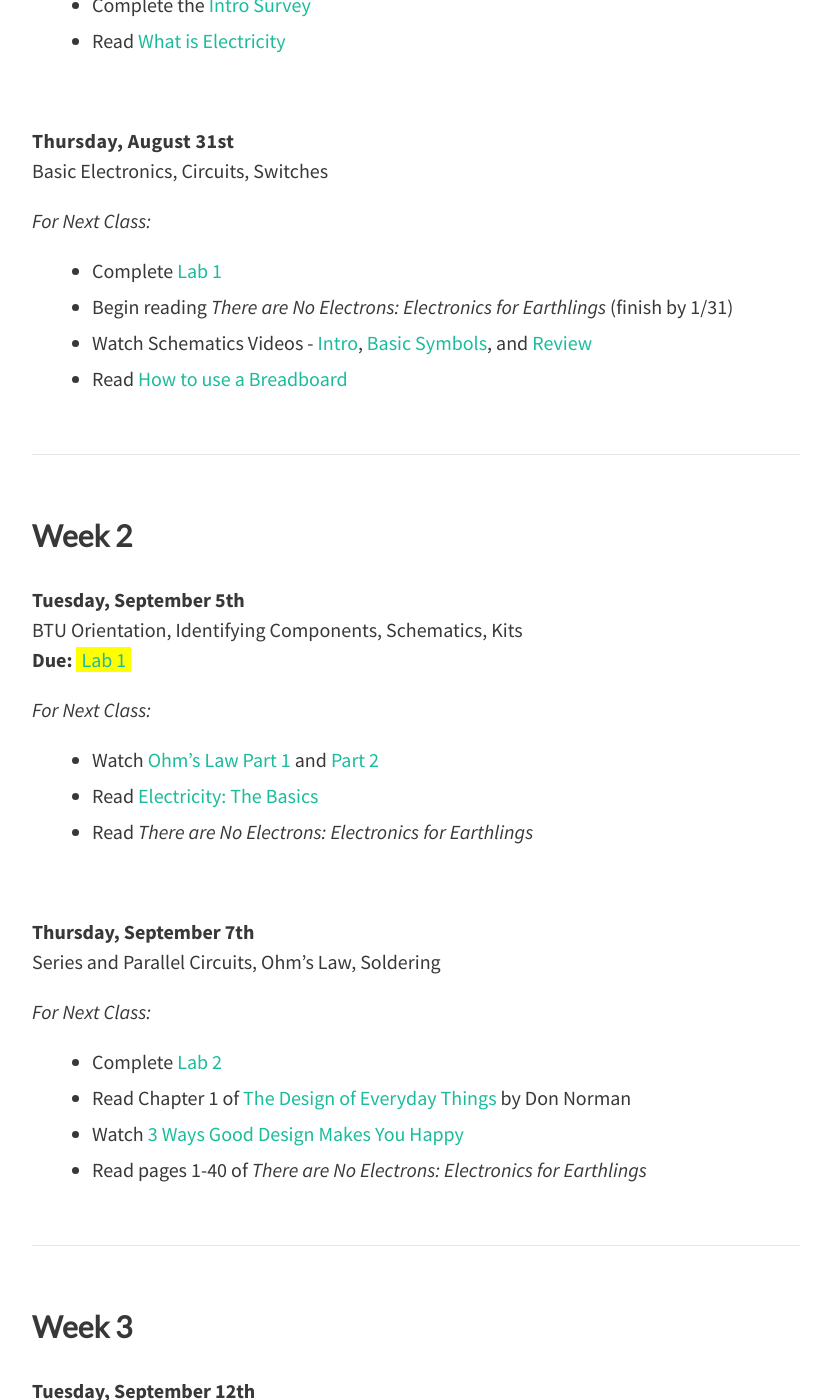
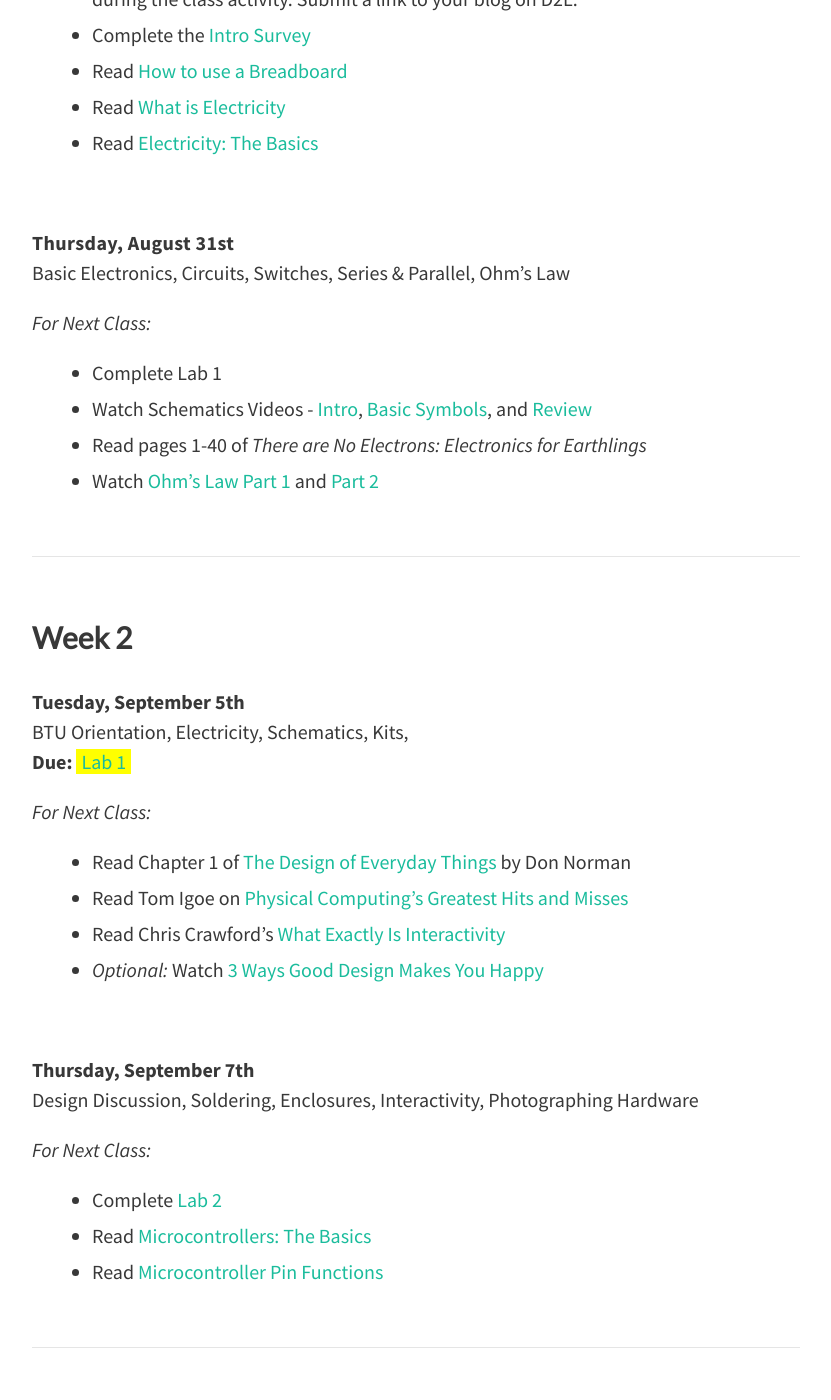
Before and after one commit to coloringchaos/object-f17, a Jekyll site: the page built from schedule.md, in a window 1280 px wide and 1400 px high, scrolled down 716 px. Shown: the whole window, without its empty margins (224-1055 px from the left). Built offline with Jekyll 4.4.1, drawn with Linux system fonts in a browser that asks for light colours; nearby versions of some CDN libraries; some of the changed text lies outside the part shown.

Commit message:
completing schedule

```diff
--- a/schedule.md
+++ b/schedule.md
@@ -7,110 +7,97 @@ feature-img: "img/bg1.jpg"
 
 ### Week 1
 
-**<span class="date">Tuesday, August 29th</span>** <br> Introductions, Fantasy Device, Expectations, [Documentation](/object-f17/blog)
+**<span class="date">Tuesday, August 29th</span>** <br>Introductions, Fantasy Device, Expectations, [Documentation](/object-f17/blog)
 
 *For Next Class:*
 
-+ Set up your [Online Documentation Journal](/object-f17/blog) and email me the link
-+ Complete the [Intro Survey]()
++ Set up your Documentation Journal and write a brief post about the object you made during the class activity. Submit a link to your blog on D2L.
++ Complete the [Intro Survey](https://docs.google.com/forms/d/e/1FAIpQLScte3sp6Mr1dk5I62C4sSJwy6vG3NQRRXG5okMiqE-4BpJlvQ/viewform?usp=sf_link)
++ Read [How to use a Breadboard](https://learn.sparkfun.com/tutorials/how-to-use-a-breadboard)
 + Read [What is Electricity](https://learn.sparkfun.com/tutorials/what-is-electricity)
++ Read [Electricity: The Basics](https://itp.nyu.edu/physcomp/lessons/electronics/electricity-the-basics/)
+
 
 <br>
 
-**<span class="date">Thursday, August 31st</span>** <br> Basic Electronics, Circuits, Switches
+**<span class="date">Thursday, August 31st</span>** <br>Basic Electronics, Circuits, Switches, Series & Parallel, Ohm's Law
 
 *For Next Class:*
 
-+ Complete [Lab 1]()
-+ Begin reading *There are No Electrons: Electronics for Earthlings* (finish by 1/31)
++ Complete Lab 1
 + Watch Schematics Videos - [Intro](https://vimeo.com/90280008), [Basic Symbols](https://vimeo.com/90286527), and [Review](https://vimeo.com/90534363)
-+ Read [How to use a Breadboard](https://learn.sparkfun.com/tutorials/how-to-use-a-breadboard)
++ Read pages 1-40 of *There are No Electrons: Electronics for Earthlings*
++ Watch [Ohm's Law Part 1](https://vimeo.com/album/2801639/video/76442432) and [Part 2](https://vimeo.com/album/2801639/video/76442431)
 
 <hr>
 
 ### Week 2
 
-**Tuesday, September 5th**<br> BTU Orientation, Identifying Components, Schematics, Kits<br> **Due:** <span class="highlight">[Lab 1](/object-f17/lab-1)</span>
+**Tuesday, September 5th**<br>BTU Orientation, Electricity, Schematics, Kits, <br> **Due:** <span class="highlight">[Lab 1]()</span>
+
+*For Next Class:*
++ Read Chapter 1 of [The Design of Everyday Things](http://object.ariellehein.com/readings/DesignOfEveryDayThings.pdf) by Don Norman
++ Read Tom Igoe on [Physical Computing's Greatest Hits and Misses](http://www.tigoe.net/blog/category/physicalcomputing/176/)
++ Read Chris Crawford's [What Exactly Is Interactivity](http://object.ariellehein.com/readings/theartofinteractivedesign-ch1.pdf)
++ *Optional:* Watch [3 Ways Good Design Makes You Happy](https://www.ted.com/talks/don_norman_on_design_and_emotion?language=en)
+<!-- ***TO DO - ADD INTERACTIVITY READINGS**** -->
+
+<br>
+
+**Thursday, September 7th**<br>Design Discussion, Soldering, Enclosures, Interactivity, Photographing Hardware
 
 *For Next Class:*
 
-+ Watch [Ohm's Law Part 1](https://vimeo.com/album/2801639/video/76442432) and [Part 2](https://vimeo.com/album/2801639/video/76442431)
-+ Read [Electricity: The Basics](https://itp.nyu.edu/physcomp/lessons/electronics/electricity-the-basics/)
-+ Read *There are No Electrons: Electronics for Earthlings*
++ Complete [Lab 2]()
++ Read [Microcontrollers: The Basics](https://itp.nyu.edu/physcomp/lessons/microcontrollers/microcontrollers-the-basics/)
++ Read [Microcontroller Pin Functions](https://itp.nyu.edu/physcomp/lessons/microcontrollers/microcontroller-pin-functions/)
 
-<br>
-
-**Thursday, September 7th**<br> Series and Parallel Circuits, Ohm's Law, Soldering
-
-*For Next Class:*
-
-+ Complete [Lab 2](/object-spring-17/lab-2)
-+ Read Chapter 1 of [The Design of Everyday Things](http://object.ariellehein.com/readings/DesignOfEveryDayThings.pdf) by Don Norman
-+ Watch [3 Ways Good Design Makes You Happy](https://www.ted.com/talks/don_norman_on_design_and_emotion?language=en)
-+ Read pages 1-40 of *There are No Electrons: Electronics for Earthlings*
+<!-- **TO DO - ADD MICROCONTROLLER READINGS*** -->
 
 <hr>
 
 ### Week 3
-**Tuesday, September 12th**
+**Tuesday, September 12th** <br>Microcontrollers, Digital In/Out, Introduce Project 1
 <br>**Due:** <span class="highlight">[Lab 2]()</span>
-
-<!-- <br> BTU Lab Orientation, Design Discussion <br> **Due:** <span class="highlight">[Lab 2](/object-spring-17/lab-2)</span>
 
 *For Next Class:*
 
-+ Complete [Lab 3](/object-spring-17/lab-3)
-+ Read Tom Igoe on [Physical Computing's Greatest Hits and Misses](http://www.tigoe.net/blog/category/physicalcomputing/176/)
-+ Read Chris Crawford's [What Exactly Is Interactivity](http://object.ariellehein.com/readings/theartofinteractivedesign-ch1.pdf)
- -->
++ Read [Analog vs. Digital](https://learn.sparkfun.com/tutorials/analog-vs-digital)
++ Read [Sensors: The Basics](https://itp.nyu.edu/physcomp/lessons/sensors-the-basics/)
++ Watch [Sensors 1](https://vimeo.com/102042976) and [Sensors 2](https://vimeo.com/102044250)
+
 <br>
 
-**Thursday, September 14th**
-
-<!-- <br> Photographing Hardware, Blog Critique, Interactive Object Concepts, Introduce [Project 1](/object-spring-17/lab-3)<br> **Due:** <span class="highlight">[Lab 3](/object-spring-17/lab-3)</span>
-
+**Thursday, September 14th** <br>Blog Critique, Analog Input, Sensors, Variable Resistors, Serial Monitor
 
 *For Next Class:*
-
-+ Read [Microcontrollers: The Basics](https://itp.nyu.edu/physcomp/lessons/microcontrollers/microcontrollers-the-basics/)
-+ Read [Microcontroller Pin Functions](https://itp.nyu.edu/physcomp/lessons/microcontrollers/microcontroller-pin-functions/)
++ Read [Pulse-width Modulation](https://learn.sparkfun.com/tutorials/pulse-width-modulation)
 + Read Chapters 1 and 2 in [Speculative Everything](http://object.ariellehein.com/readings/SpeculativeEverything.pdf)
 + Read Chapter 9 in [Make it So](http://object.ariellehein.com/readings/MakeItSo.pdf)
- -->
+
 <hr>
 
 ### Week 4
 
-**Tuesday, September 19th**
+**Tuesday, September 19th**<br>Analog Output, PWM vs. Frequency Modulation
 <br>**Due:** <span class="highlight">[Lab 3]()</span>
 
-<!-- <br> Reading Discussion, Microcontrollers, Intro to Arduino, Digital Input / Output
 
-*For Next Class:*
-
-+ Complete [Lab 4](/object-spring-17/lab-4)
-+ Read [Analog vs. Digital](https://learn.sparkfun.com/tutorials/analog-vs-digital)
-+ Read [Sensors: The Basics](https://itp.nyu.edu/physcomp/lessons/sensors-the-basics/)
-+ Watch [Sensors 1](https://vimeo.com/102042976) and [Sensors 2](https://vimeo.com/102044250)
- -->
 
 <br>
 
-**Thursday, September 21st**
+**Thursday, September 21st**<br>Motors & Actuators
 
-<!-- <br> Analog Input, Sensors, Variable Resistors, Serial Monitor <br> **Due:** <span class="highlight">[Lab 4](/object-spring-17/lab-4)</span>
-
+<!--
 *For Next Class:*
 
-+ Complete [Lab 5](/object-spring-17/lab-5)
-+ Read [Pulse-width Modulation](https://learn.sparkfun.com/tutorials/pulse-width-modulation)
  -->
 
 <hr>
 
 ### Week 5
 
-**Tuesday, September 26th**
+**Tuesday, September 26th**<br>Project 1 Planning
 <br>**Due:** <span class="highlight">[Lab 4]()</span>
 
 <!-- <br> Analog Output, PWM vs. Frequency Modulation <br> **Due:** <span class="highlight">[Lab 5](/object-spring-17/lab-5)</span>
@@ -120,50 +107,41 @@ feature-img: "img/bg1.jpg"
 + Submit Project 1 Proposal
 + Work on [Lab 6](/object-spring-17/lab-6)
  -->
+
+
 <br>
 
-**Thursday, September 28th**
-
-<!-- <br> Review, Project Discussion <br> **Due:** <span class="highlight">[Project 1 Proposal](/object-spring-17/project-1)</span> *- You will receive a thumbs up or down on your proposal by Monday 2.20*
+**Thursday, September 28th**<br>Simple Mechanisms
 
 *For Next Class:*
 
-+ Prepare for Quiz #1 -->
++ Watch [Meet the Motors](https://vimeo.com/84274150)
 
 <hr>
 
 ### Week 6
 
-**Tuesday, October 3rd**
+**Tuesday, October 3rd**<br>Motors & Actuators
 <br>**Due:** <span class="highlight">[Lab 5]()</span>
 
-<!-- <br> **In Class:** <span class="highlight">[Quiz #1]()</span>
-
-*For Next Class:*
-
-+ Get all of your parts for Project 1
-+ Complete [Lab 6](/object-spring-17/lab-6)
-+ Watch [What is Open Source Hardware](https://www.youtube.com/watch?v=9xGRaPrcvVg)
-+ Read [Production Bits](https://coloringchaos.github.io/object-fall-16/assets/gibb-production-bits.pdf)
-+ Read [Open Source Hardware Checklist](http://www.oshwa.org/wp-content/uploads/2014/08/Open-Source-Hardware-Checklist.pdf)
-+ Read [Open Source Lab Froward](https://coloringchaos.github.io/object-fall-16/assets/open-source-lab.pdf)
- -->
 <br>
 
-**Thursday, October 5th**
+**Thursday, October 5th**<br>Motors & Actuators
 
-<!-- <br> Open Source Hardware with Alicia Seidle, Project Work Time<br> **Due:** <span class="highlight">[Lab 6](/object-spring-17/lab-6)</span>
 
-*For Next Class:*
-
-+ Watch [Meet the Motors](https://vimeo.com/84274150)
- -->
 <hr>
 
 ### Week 7
 
 **Tuesday, October 10th**
 <br>**In Class:** <span class="highlight">[TEST 1]()</span>
+
+*For Next Class:*
+
++ Watch [What is Open Source Hardware](https://www.youtube.com/watch?v=9xGRaPrcvVg)
++ Read [Production Bits](https://coloringchaos.github.io/object-fall-16/assets/gibb-production-bits.pdf)
++ Read [Open Source Hardware Checklist](http://www.oshwa.org/wp-content/uploads/2014/08/Open-Source-Hardware-Checklist.pdf)
++ Read [Open Source Lab Froward](https://coloringchaos.github.io/object-fall-16/assets/open-source-lab.pdf)
 
 <!-- <br> Project 1 Work Day
 
@@ -173,7 +151,7 @@ feature-img: "img/bg1.jpg"
  -->
 <br>
 
-**Thursday, October 12th**
+**Thursday, October 12th**<br>Open Source Hardware, Work Time
 
 <!-- <br> playtesting<br> **In Class:** <span class="highlight">[Project 1 Playtesting]()</span>
 
@@ -203,13 +182,13 @@ feature-img: "img/bg1.jpg"
 
 ### Week 9
 
-**Tuesday, October 24th**
+**Tuesday, October 24th**<br>Intro to Serial Communication
 
 <!-- <br>Project Critique<br> **Due:** <span class="highlight">[Project 1](/object-spring-17/project-1)</span> -->
 
 <br>
 
-**Thursday, October 26th**
+**Thursday, October 26th**<br>Serial Communication
 
 <!-- <br> Documentation Day
 
@@ -246,19 +225,19 @@ feature-img: "img/bg1.jpg"
 
 ### Week 11
 
-**Tuesday, November 7th**
+**Tuesday, November 7th** <br>Wireless Communication
 <br>**Due:** <span class="highlight">[Lab 7]()</span>
 
 <br>
 
-**Thursday, November 9th**
+**Thursday, November 9th**<br>Wireless Communication
 
 <hr>
 
 ### Week 12
 
-**Tuesday, November 14th**
-<br>**Due:** <span class="highlight">[Lab 8]()</span>
+**Tuesday, November 14th**<br>Other Protocols
+
 
 <!-- <br> Introduction to Serial Communication with p5.js, Project 2 Discussion
 
@@ -270,7 +249,8 @@ feature-img: "img/bg1.jpg"
  -->
 <br>
 
-**Thursday, November 16th**
+**Thursday, November 16th**<br>Networks
+<br>**Due:** <span class="highlight">[Lab 8]()</span>
 
 <!-- <br> Serial Communication <br>**Due:** <span class="highlight">[Project 2 Proposal](/object-spring-17/p2-proposal)</span>
 
@@ -303,29 +283,23 @@ feature-img: "img/bg1.jpg"
 
 ### Week 15
 
-**Tuesday, December 5th**
-
-<!-- <br>Topics Based on Student Interest -->
+**Tuesday, December 5th**<br>Topics Based on Student Interest
 
 <br>
 
-**Thursday, December 7th**
-
-<!-- <br> Work Day -->
+**Thursday, December 7th**<br> Work Day
 
 <hr>
 
 ### Week 16
 
-**Tuesday, December 12th**
-
-<!-- <br> Work Day -->
+**Tuesday, December 12th**<br> Work Day
 
 <br>
 
-**Thursday, December 14th**
+**Thursday, December 14th**<br>Project Critique
 
-<!-- <br>Project Critique, [provide peer feedback](https://docs.google.com/a/colorado.edu/forms/d/e/1FAIpQLSeMEuQhUmUXMQPz9sp131NZ8hGeM_NMgQw5UHQkJHp6Xh5yLA/viewform)<br> **Due:** <span class="highlight">[Project 2](/object-spring-17/project-2)</span> -->
+<!-- [provide peer feedback](https://docs.google.com/a/colorado.edu/forms/d/e/1FAIpQLSeMEuQhUmUXMQPz9sp131NZ8hGeM_NMgQw5UHQkJHp6Xh5yLA/viewform)<br> **Due:** <span class="highlight">[Project 2](/object-spring-17/project-2)</span> -->
 
 <hr>
 
```
Also changed, not shown: other parts of schedule.md (+6 -5 lines).
